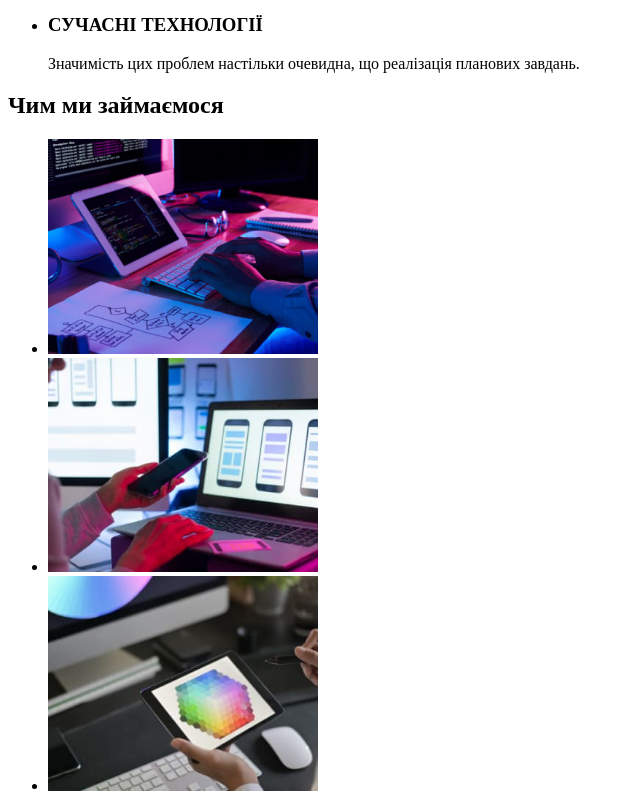
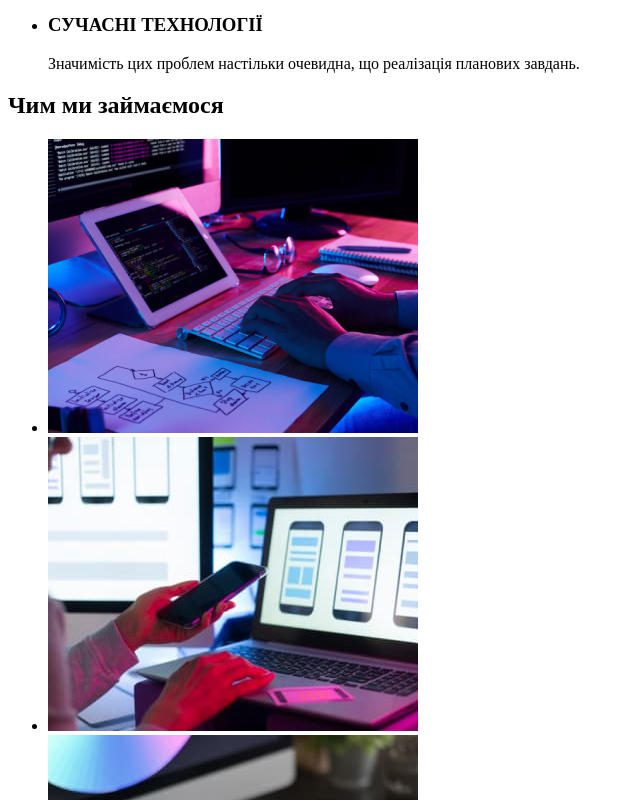
Before and after one commit to Viktoriia38/goit-markup-hw-01, a plain HTML site: page index.html in a window 1280 px wide. Shown: the part 500-1300 px from the top of the page, without its empty margins (0-640 px from the left). Drawn offline with Linux system fonts and the light colour scheme.

Commit message:
Chanched size pictures

```diff
--- a/index.html
+++ b/index.html
@@ -12,7 +12,7 @@
         <a href="./index.html">WebStudio</a>
         <ul>
           <li><a href="./index.html">Студія</a></li>
-          <li><a href="#">Портфоліо</a></li>
+          <li><a href="./port">Портфоліо</a></li>
           <li><a href="#">Контакти</a></li>
         </ul>
       </nav>
@@ -68,21 +68,21 @@
             <img
               src="./images/img-1.jpg"
               alt="Людина працює за комп'ютером"
-              width="270"
+              width="370"
             />
           </li>
           <li>
             <img
               src="./images/img-2(1).jpg"
               alt="Людина звіряє інтерфейс у телефоні та варінти інтерфейсу на комп'ютері"
-              width="270"
+              width="370"
             />
           </li>
           <li>
             <img
               src="./images/img-3(1).jpg"
               alt="Людина дивиться кольорову гамму"
-              width="270"
+              width="370"
             />
           </li>
         </ul>
```
